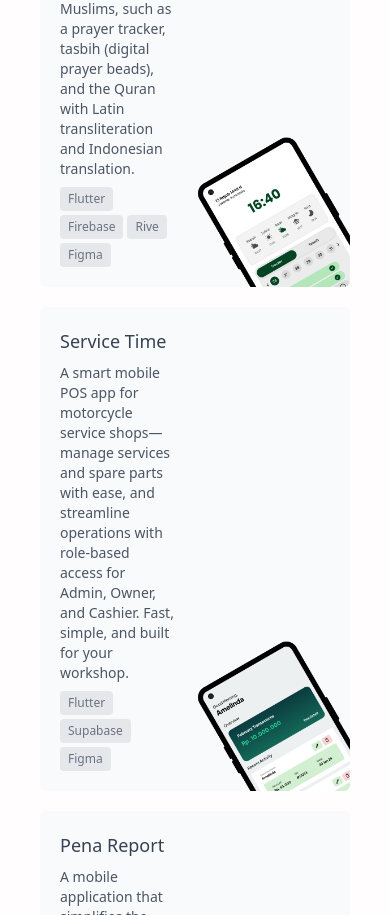
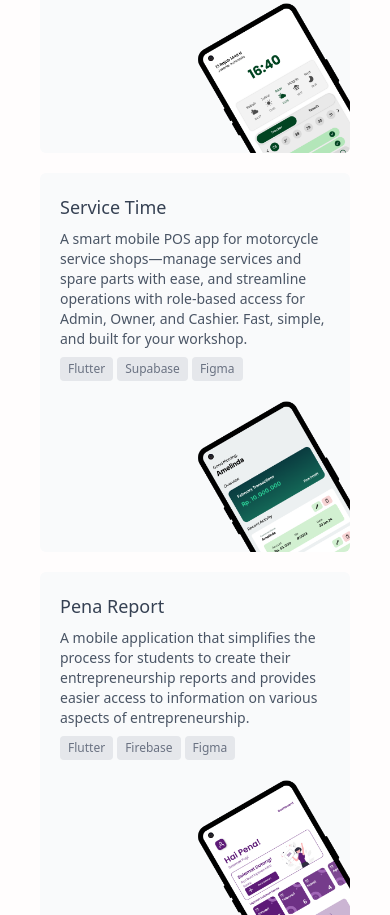
Before and after one commit to Amelinda2705/amelinda, an Astro site: page / in a window 390 px wide. Shown: the part 1085-2000 px from the top of the page. Built offline with nearby package versions, Linux system fonts and the light colour scheme; Astro itself is replaced by a stand-in of ours.

Commit message:
add link to resume and modified some responsive

```diff
--- a/src/components/Projects.astro
+++ b/src/components/Projects.astro
@@ -3,7 +3,6 @@ import { Image } from "astro:assets";
 
 import data from "../data/content.json";
 const datas = data;
-
 ---
 
 <div class="flex flex-col items-start lg:pl-5 mt-10">
@@ -16,8 +15,8 @@ const datas = data;
     <div class="flex flex-col items-center mt-5 gap-5 w-full">
         {
             datas.projects.map((projects) => (
-                <div class="bg-gray-50 rounded-md flex flex-row justify-center items-center-safe group hover:bg-gray-100 overflow-hidden max-w-full">
-                    <div class="w-1/2 p-5 min-w-0">
+                <div class="bg-gray-50 rounded-md flex flex-col sm:flex-row justify-center items-center-safe group hover:bg-gray-100 overflow-hidden max-w-full">
+                    <div class="w-full sm:w-1/2 p-5 min-w-0">
                         <span class="text-lg font-normal font-sans text-gray-700">
                             {projects.title}
                         </span>
@@ -37,11 +36,11 @@ const datas = data;
                             ))}
                         </div>
                     </div>
-                    <div class="w-1/2 self-stretch flex flex-col items-end justify-end min-w-0">
+                    <div class="w-full sm:w-1/2 self-stretch flex flex-col items-end justify-end min-w-0">
                         <img
                             src={projects.image.src}
                             alt={projects.image.alt}
-                            class="sm:w-3/4 max-w-full transition-transform group-hover:scale-105"
+                            class="w-2/4 sm:w-3/4 max-w-full transition-transform group-hover:scale-105"
                         />
                     </div>
                 </div>
--- a/src/pages/index.astro
+++ b/src/pages/index.astro
@@ -46,7 +46,7 @@ import "../styles/global.css";
                         >Linkedin</a
                     >
                     <a
-                        href="#"
+                        href="https://drive.google.com/file/d/1tUlvWHKFwU1taNNOp7ZCcxCo_4R-kiCT/view?usp=sharing"
                         target="_blank"
                         class="tracking-tight decoration-wavy underline-offset-4 cursor-alias transition-colors hover:text-burgundy hover:underline"
                         >Resume</a
```
Also changed, not shown: 1 other file.
